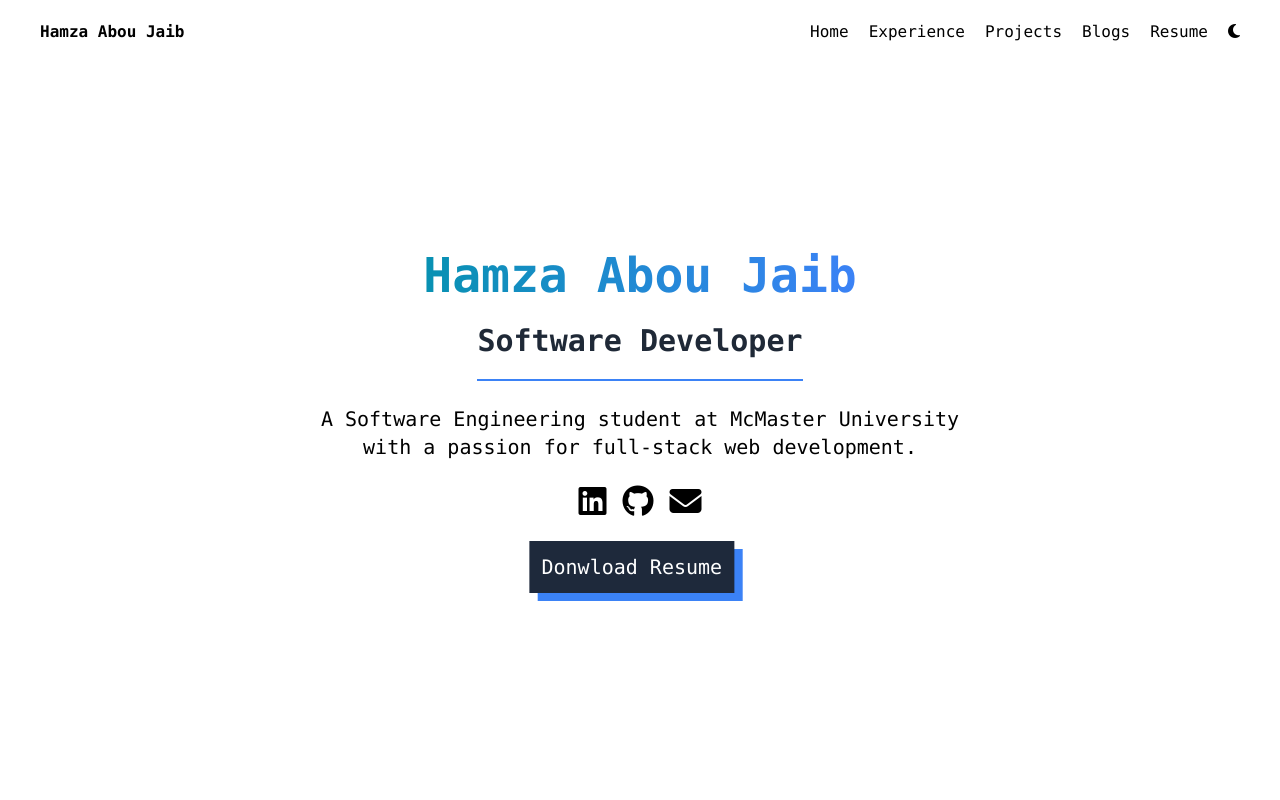
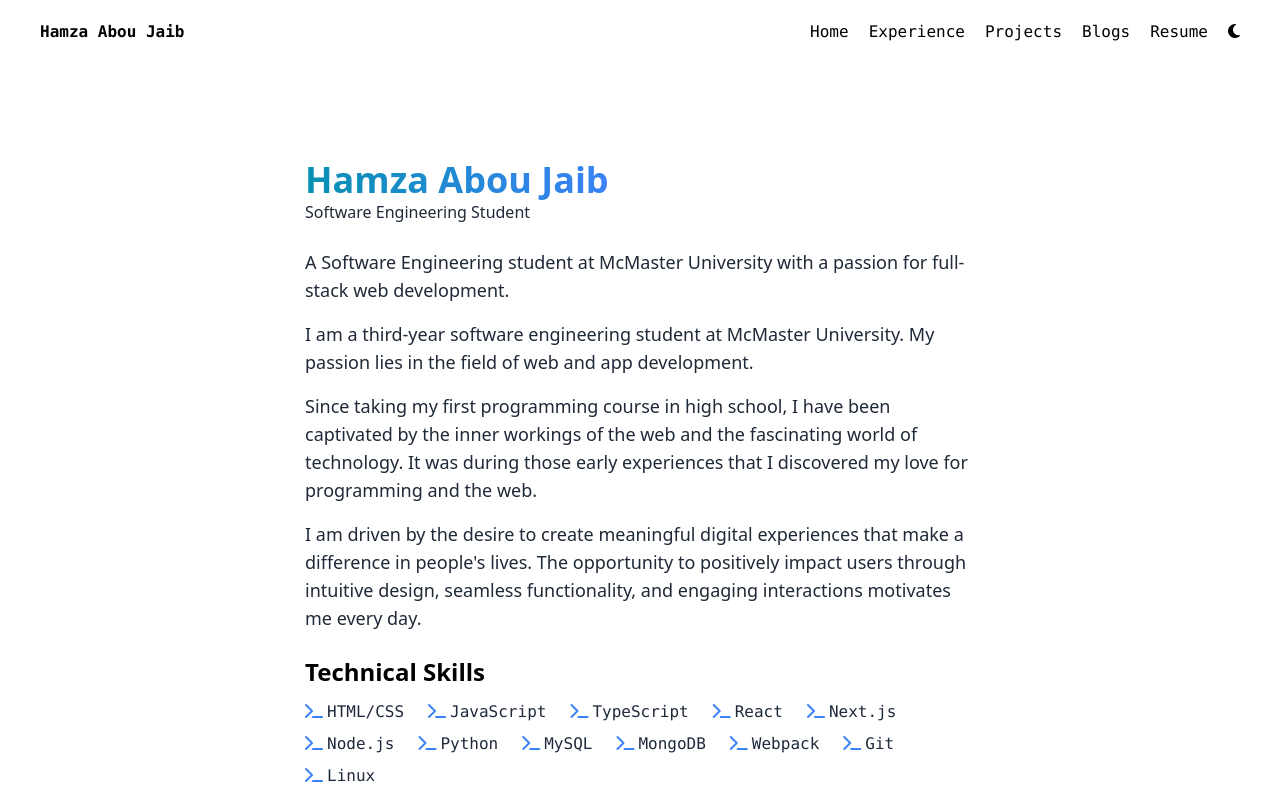
Before and after one commit to HamzaAbouJaib/portfolio, a React (Vite) app: page /portfolio/resume in a window 1280 px wide. Both pictures are taken after a click on the element "Hamza Abou Jaib". Shown: the top 800 px of the page. Built offline with nearby package versions, Linux system fonts and the light colour scheme.

Commit message:
Working on homepage

```diff
--- a/src/components/LandingPage.jsx
+++ b/src/components/LandingPage.jsx
@@ -1,21 +1,101 @@
+import { useEffect, useState } from "react";
+import { Skill } from "./Skill";
+import SkillModal from "./SkillModal";
+
+const frontPageskills = [
+  "HTML/CSS",
+  "JavaScript",
+  "TypeScript",
+  "React",
+  "Next.js",
+  "Node.js",
+  "Python",
+  "MySQL",
+  "MongoDB",
+  "Webpack",
+  "Git",
+  "Linux",
+];
+
 const LandingPage = () => {
+  const [showSkillsModal, setShowSkillsModal] = useState(false);
+
+  useEffect(() => {
+    if (showSkillsModal) {
+      document.body.style.overflow = "hidden";
+    } else {
+      document.body.style.overflow = "unset";
+    }
+  }, [showSkillsModal]);
+
   return (
-    <section className="flex items-center justify-center h-screen">
-      <div className="max-w-[850px] flex flex-col items-center gap-6 px-6 lg:px-10">
-        <h1 className="text-4xl sm:text-5xl font-bold text-center text-transparent bg-clip-text bg-gradient-to-r from-cyan-600 to-blue-500">
+    <section className="flex pt-40 justify-center min-h-screen">
+      <div className="max-w-[750px] flex flex-col items-start gap-6 px-6 lg:px-10">
+        <div>
+          <h1 className="text-4xl font-bold text-transparent bg-clip-text bg-gradient-to-r from-cyan-600 to-blue-500">
             Hamza Abou Jaib
           </h1>
           {/* <h3 className="text-3xl sm:text-4xl font-bold text-center">
           Software Engineering Student
         </h3> */}
-        <h5 className="text-3xl font-bold text-center text-gray-800 dark:text-gray-300 border-b-2 border-b-blue-500 pb-5">
-          Software Developer
+          <h5 className=" text-gray-800 dark:text-gray-500">
+            Software Engineering Student
           </h5>
-        <p className="text-center text-xl max-w-[40rem]">
+        </div>
+        <div className="flex flex-col gap-4 break-words">
+          <p className="text-lg text-gray-800 dark:text-gray-400">
             A Software Engineering student at McMaster University with a passion
             for full-stack web development.
           </p>
-        <div className="flex items-center justify-center gap-4 text-[2rem]">
+          <p className="text-lg text-gray-800 dark:text-gray-400">
+            I am a third-year software engineering student at McMaster
+            University. My passion lies in the field of web and app development.
+          </p>
+          <p className="text-lg text-gray-800 dark:text-gray-400">
+            Since taking my first programming course in high school, I have been
+            captivated by the inner workings of the web and the fascinating
+            world of technology. It was during those early experiences that I
+            discovered my love for programming and the web.
+          </p>
+          <p className="text-lg text-gray-800 dark:text-gray-400">
+            I am driven by the desire to create meaningful digital experiences
+            that make a difference in people's lives. The opportunity to
+            positively impact users through intuitive design, seamless
+            functionality, and engaging interactions motivates me every day.
+          </p>
+        </div>
+        <div>
+          <h3 className="text-2xl font-semibold mb-3">Technical Skills</h3>
+          <div className="flex flex-wrap gap-x-6 gap-y-2 font-mono">
+            {frontPageskills.map((skill) => (
+              <Skill name={skill} key={skill} />
+            ))}
+          </div>
+          {showSkillsModal && (
+            <SkillModal setShowSkillsModal={setShowSkillsModal} />
+          )}
+        </div>
+        <div className="flex flex-wrap gap-5 mt-2">
+          <button
+            className="btn-secondary"
+            onClick={() => setShowSkillsModal(true)}
+          >
+            View All Skills
+          </button>
+          <a
+            href={
+              window.location.href.includes("hamzaaboujaib.github.io")
+                ? "Resume.pdf"
+                : "../public/Resume.pdf"
+            }
+            target="_blank"
+            className="resume-btn-secondary"
+          >
+            Download Resume
+          </a>
+        </div>
+
+        {/* <div className="flex items-center justify-center gap-4 text-[2rem]">
           <a
             href="https://www.linkedin.com/in/hamzaaboujaib"
             target="_blank"
@@ -33,10 +113,18 @@ const LandingPage = () => {
           ></a>
         </div>
         <div className="relative w-full mt-2">
-          <a href={window.location.href.includes("hamzaaboujaib.github.io") ? "Resume.pdf" : "../public/Resume.pdf"} target="_blank" className="resume-btn">
+          <a
+            href={
+              window.location.href.includes("hamzaaboujaib.github.io")
+                ? "Resume.pdf"
+                : "../public/Resume.pdf"
+            }
+            target="_blank"
+            className="resume-btn"
+          >
             Download Resume
           </a>
-        </div>
+        </div> */}
       </div>
     </section>
   );
--- a/src/components/Skill.jsx
+++ b/src/components/Skill.jsx
@@ -1,6 +1,6 @@
 export const Skill = ({ name }) => {
   return (
-    <div className="flex items-baseline gap-1 text-xl">
+    <div className="flex items-baseline gap-1">
       <i className="fa-solid text-blue-500">&#xf120;</i>
       <p className="text-slate-800 dark:text-gray-300">{name}</p>
     </div>
--- a/src/main.jsx
+++ b/src/main.jsx
@@ -20,10 +20,9 @@ const router = createBrowserRouter([
       {
         path: "/portfolio",
         element: (
-          <div className="lg:w-[90%] 2xl:w-[80%] mx-auto font-mono">
+          <div className="lg:w-[90%] 2xl:w-[80%] mx-auto font-sans">
             <LandingPage />
-            <AboutPage />
-            <ProjectsPage />
+            {/* <ProjectsPage /> */}
           </div>
         ),
       },
```
Also changed, not shown: src/components/AboutPage.jsx (+7 -3 lines). Lines whose indentation alone changed are shown as unchanged.
